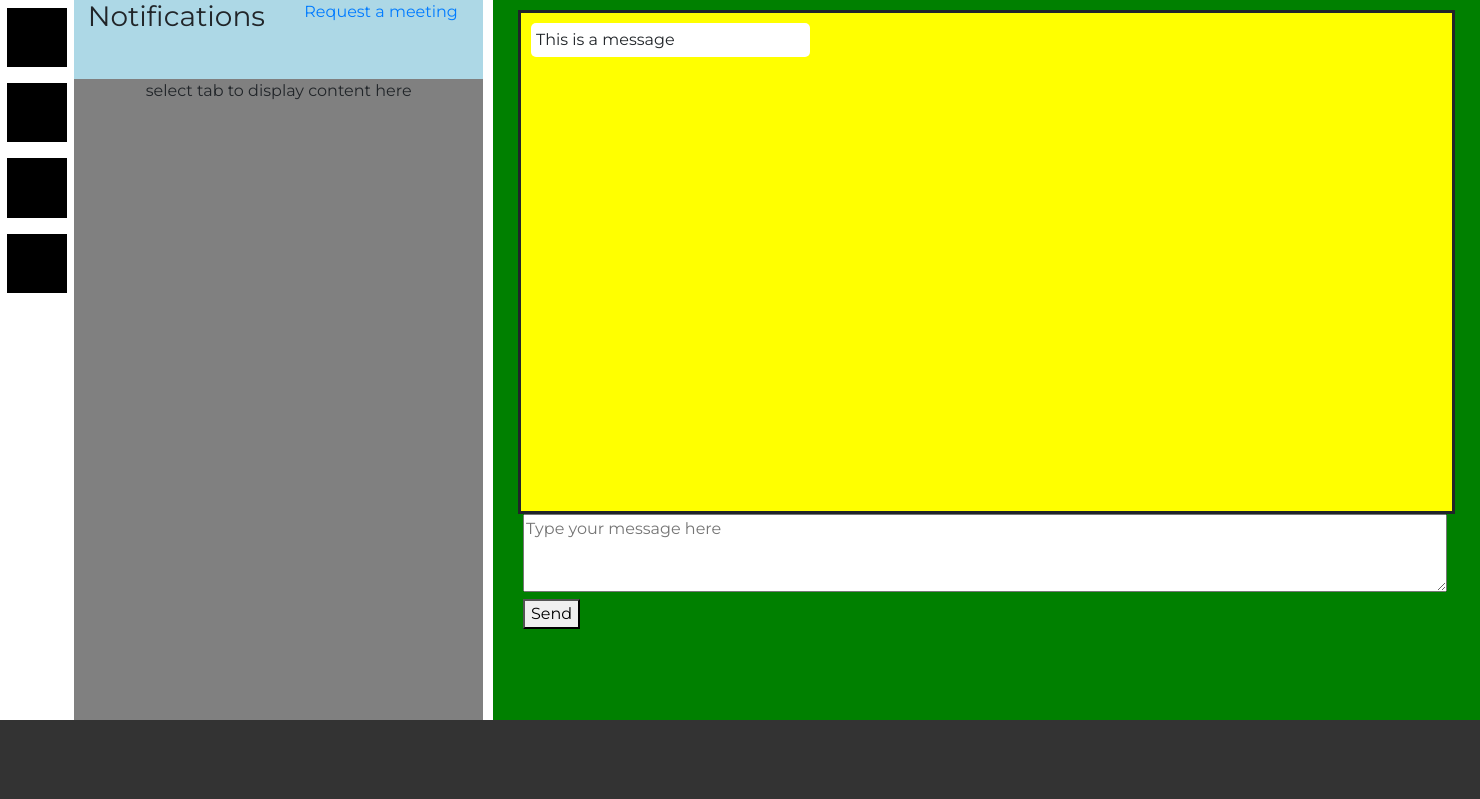
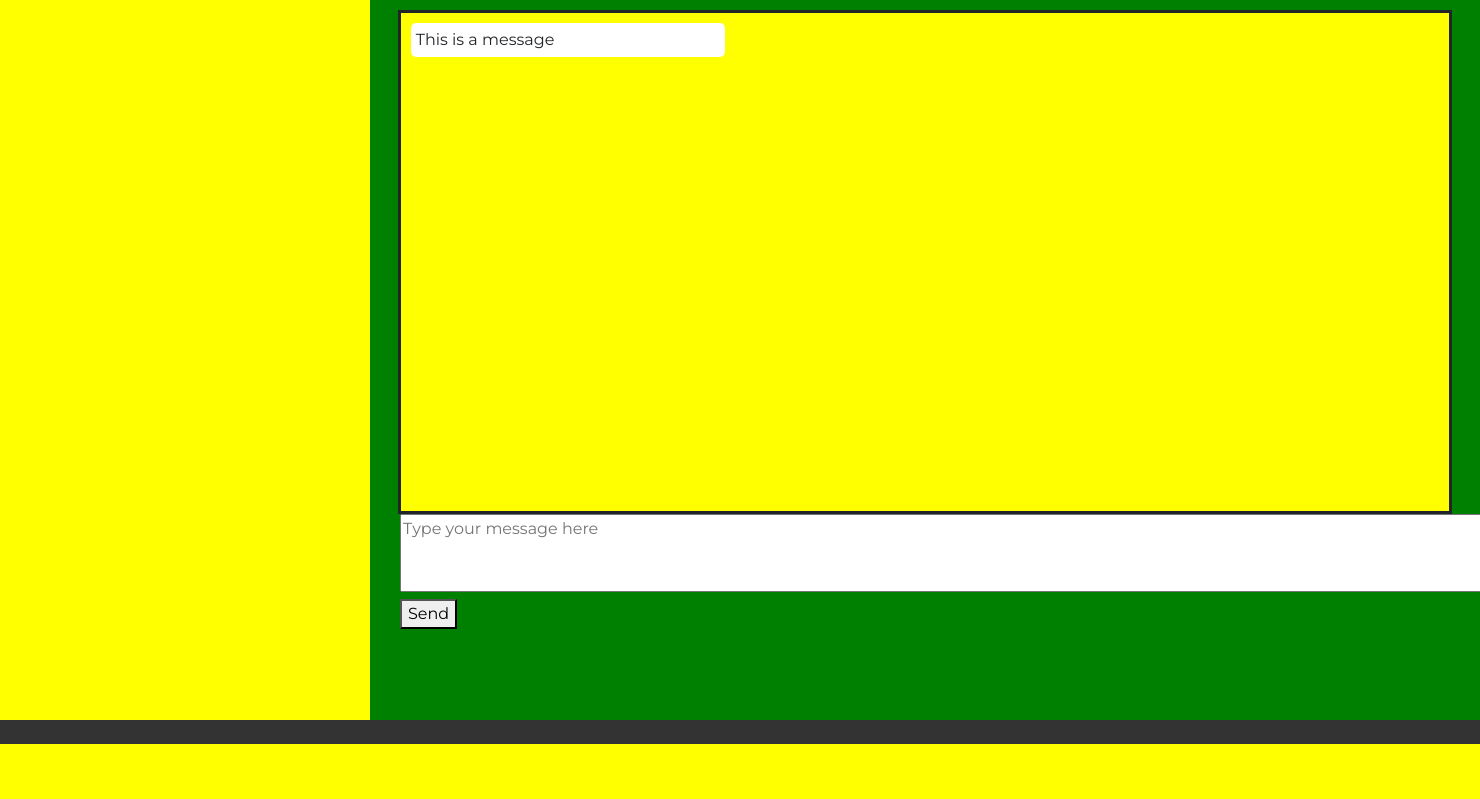
Before and after one commit to EldritchCrow/Collude.it, a PHP site: page /homePage.html in a window 1480 px wide; the page is wider, and only the part inside the window is pictured. Shown: the part 56-855 px from the top of that part. After the commit the page ends 800 px from the top of that part, so only its background shows below. Run offline with PHP 8.4, Linux system fonts and the light colour scheme; some libraries are stand-ins or nearby versions.

Commit message:
Revert "markup and css changes to start making homepage look like the figma hifi"
This reverts commit 7a7caac961ad950c569988e95b8f5f7613a62785.

```diff
--- a/HomePage/homePage.css
+++ b/HomePage/homePage.css
@@ -64,16 +64,13 @@
 }
 
 .sideBar {
-  margin-left: 0;
-  padding-left: 0;
-  width: 100%;
-  height: 100%;
-  background-color: grey;
+    width: 90%;
+    background-color: blue;
 }
 
 .messageBox {
     margin-right: auto;
-    margin-left: 2vw;
+    margin-left: 30px;
 }
 
 .message {
@@ -86,55 +83,3 @@
     margin-top: 10px;
     padding: 5px;
 }
-
-/* Vertical Nav Bar */
-
-.verticalNavBar {
-  margin-left: 0;
-  margin-top: 0;
-  padding-top: 1vh;
-  width: 15%;
-  height: 100%;
-  background: white;
-  float: left;
-}
-
-.tabs {
-  list-style: none;
-}
-
-.tabs > li {
-  width: 80%;
-  height: 4vw;
-  background: black;
-  margin-left: auto;
-  margin-right: auto;
-  margin-bottom: 2vh;
-}
-
-.notificationBar {
-  float: left;
-  width: 83%;
-  height: 11%;
-  background: lightblue;
-}
-
-.notif-item {
-  width: 50%;
-  float: left;
-  text-align: center;
-}
-
-.expand-close {
-  float: right;
-  width: 2%;
-  height: 100%;
-  background: white;
-}
-
-.content {
-  float: left;
-  width: 83%;
-  height: 100%;
-  text-align: center;
-}
--- a/HomePage/homePage.html
+++ b/HomePage/homePage.html
@@ -30,37 +30,19 @@
 
   	<div class="container col-lg-12 d-inline-block" id="mainBody">
       <div class="row">
-        <div class="col-lg-4 nopadding" id = "sideWindow">
-          <div class = "sideBar nopadding">
+        <div class="col-lg-3" id = "sideWindow">
+          <div class = "sideBar">
             <!-- ------------------------------Inside Side Bar Here Please-----------------------------------------  -->
-            <aside class="verticalNavBar">
-              <ul class="tabs nopadding">
-                <li id="profileIcon"></li>
-                <li id="timeIcon"></li>
-                <li id="locationIcon"></li>
-                <li id="calendarIcon"></li>
-              </ul>
-            </aside>
-            <div class="notificationBar">
-              <div class="notif-item notifs nopadding">
-                <h3>Notifications</h3>
-              </div>
-              <div class="notif-item requestButton nopadding">
-                <a href="#">Request a meeting</a>
-              </div>
-            </div>
-            <div class="expand-close nopadding"></div>
-            <div class="content" id="sideBarContent">select tab to display content here</div>
           </div>
         </div>
 
-        <div class="col-lg-8 no-gutters nopadding" id = "contentBar">
+        <div class="col-lg-9 no-gutters nopadding" id = "contentBar">
           <div class= "chatBox">
             <div class = "message">This is a message</div>
             <!-- ------------------------------Insert Chat Menu Here Please-----------------------------------------  -->
           </div>
-          <div class = "messageBox nopadding">
-              <textarea id = "userMessage" placeholder = "Type your message here" cols = "100" rows = "3"></textarea>
+          <div class = "messageBox">
+              <textarea id = "userMessage" placeholder = "Type your message here" cols = "120" rows = "3"></textarea>
 
               <button id = "messageSend">Send</button>
           </div>
--- a/HomePage/homePage.js
+++ b/HomePage/homePage.js
@@ -5,23 +5,4 @@
             $(".chatBox").append( "<div class = \"message\">"+ message + "</div>" );
         }
     });
-
-    $("#timeIcon").click( function() {
-      $("#locationIcon").css("background", "black");
-      $("#calendarIcon").css("background", "black");
-      $("#timeIcon").css("background", "grey");
-      $("#sideBarContent").text = "time preferences tab";
-    });
-    $("#locationIcon").click( function() {
-      $("#timeIcon").css("background", "black");
-      $("#calendarIcon").css("background", "black");
-      $("#locationIcon").css("background", "grey");
-      $("#sideBarContent").text = "location preferences tab";
-    });
-    $("#calendarIcon").click( function() {
-      $("#locationIcon").css("background", "black");
-      $("#timeIcon").css("background", "black");
-      $("#calendarIcon").css("background", "grey");
-      $("#sideBarContent").text = "upcoming meetings";
-    });
 })
--- a/LandingPage/LandingPage.html
+++ b/LandingPage/LandingPage.html
@@ -26,7 +26,7 @@
       <div class="collapse navbar-collapse" id="navbarMenu">
         <ul class="navbar-nav">
           <li class="nav-item"><a class="nav-link" href="#">Home</a></li>
-          <li class="nav-item"><a class="nav-link" href="../homepage/homePage.html">About Us</a></li>
+          <li class="nav-item"><a class="nav-link" href="#">About Us</a></li>
         </ul>
         <!--Log in and Sign up link-->
 
```
